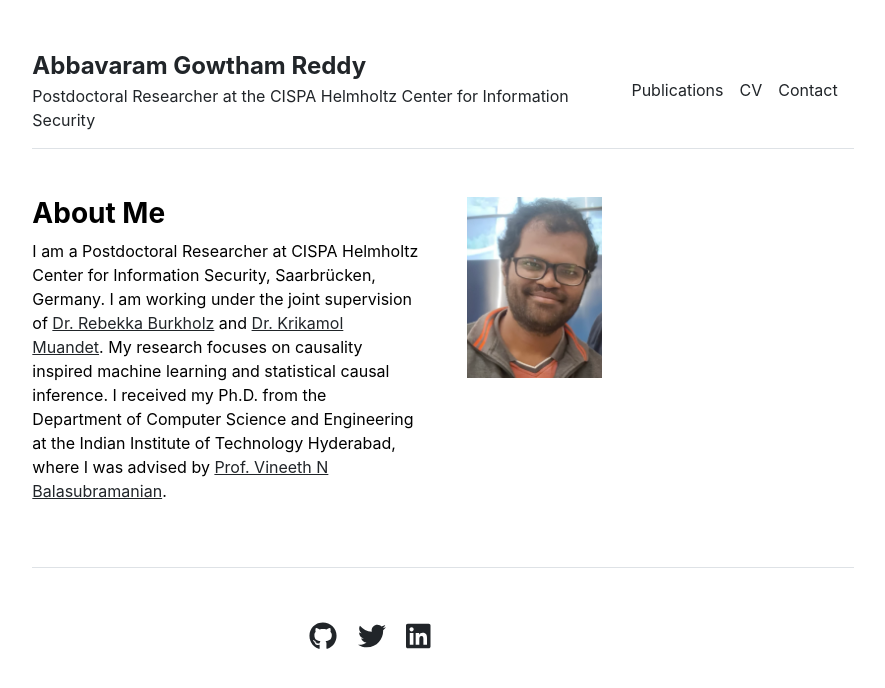
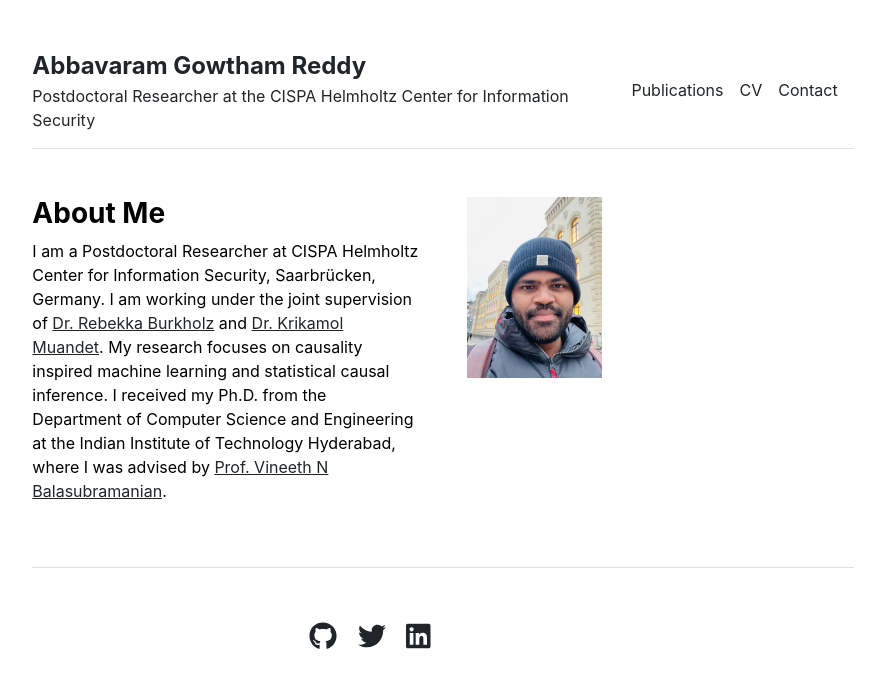
Before and after one commit to gautam0707/gautam0707.github.io, a Jekyll site: the page built from index.md, in a window 1280 px wide. Shown: the top 688 px of the page, without its empty margins (197-1082 px from the left). Built offline with Jekyll 4.4.1, drawn with Linux system fonts in a browser that asks for light colours; a style sheet for code colours, icons or effects is not loaded.

Commit message:
Update profile picture

```diff
--- a/_layouts/home.html
+++ b/_layouts/home.html
@@ -8,7 +8,7 @@
     {{ content }}
   </div>
   <div class="col-md-6">
-    <img src="{{ site.github.url }}/assets/img/dp.jpg" alt="Home" width="35%">
+    <img src="{{ site.github.url }}/assets/img/dp1.jpeg" alt="Home" width="35%">
   </div>
 </div>
 
```
Also changed, not shown: assets/img/dp1.jpeg (added).
